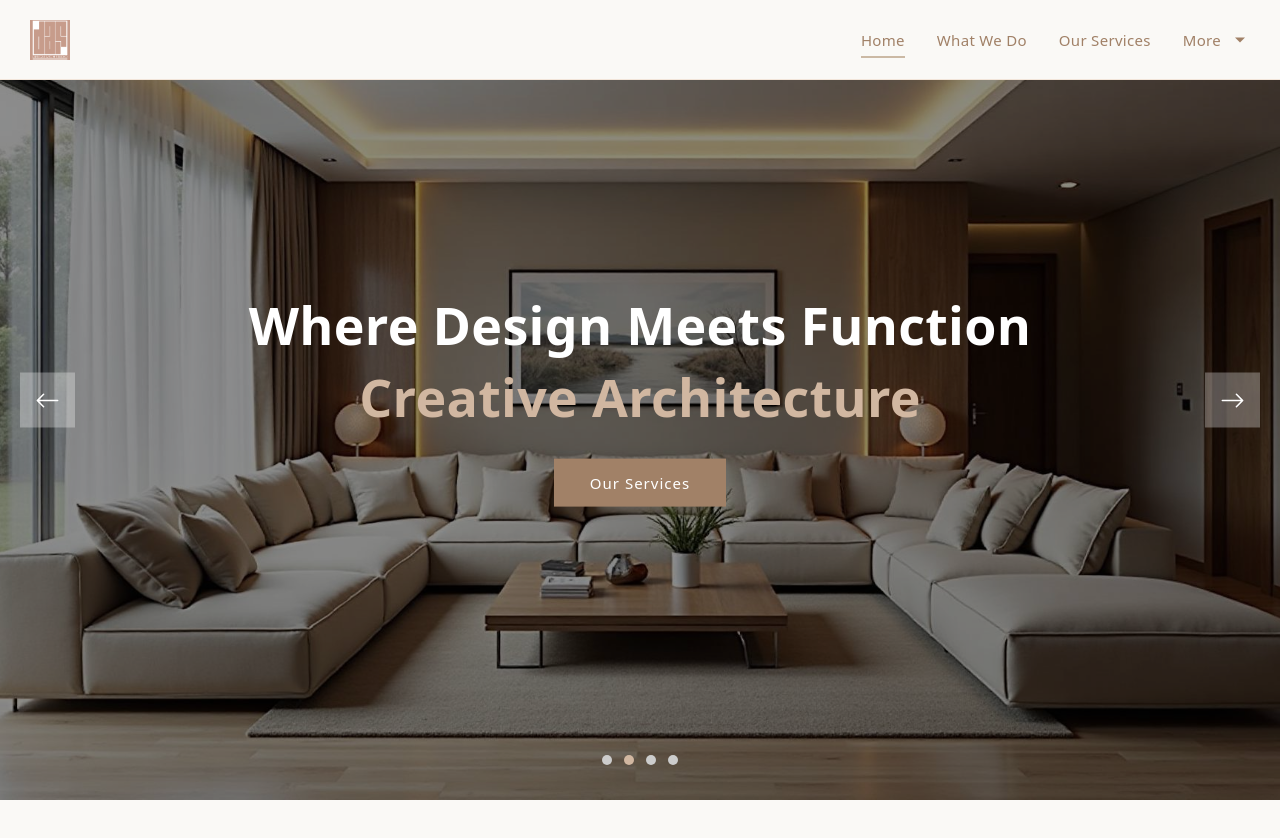
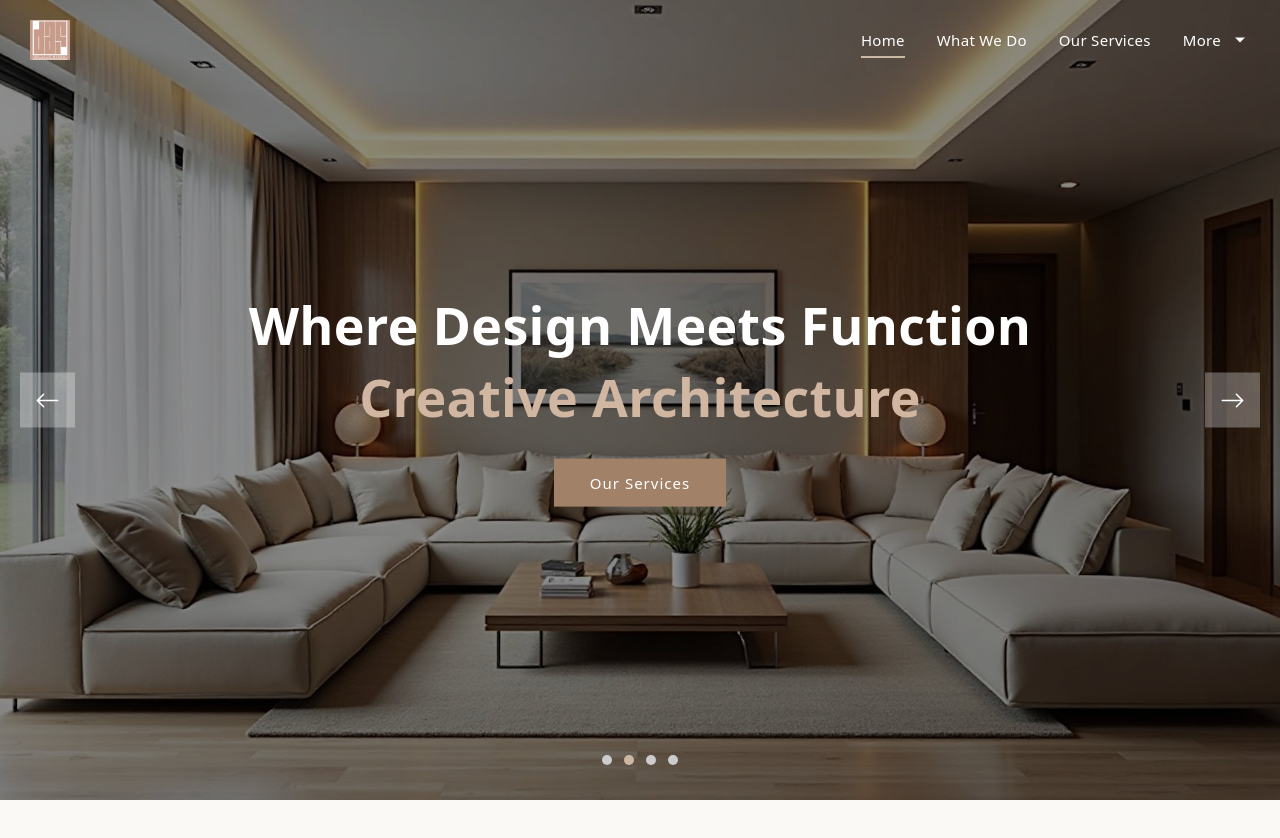
Before and after one commit to Byagari-Sai-Kumar/das-design-arch-studio, a React (Vite) app: page / in a window 1280 px wide. Shown: the top 838 px of the page. Built offline with nearby package versions, Linux system fonts and the light colour scheme.

Commit message:
commit changed the home page to transparency

```diff
--- a/index.html
+++ b/index.html
@@ -3,6 +3,10 @@
   <head>
     <meta charset="UTF-8" />
     <meta name="viewport" content="width=device-width, initial-scale=1.0" />
+    <!-- Preconnect to Google Maps for faster map load on Contact Us -->
+    <link rel="preconnect" href="https://www.google.com" crossorigin />
+    <link rel="preconnect" href="https://maps.googleapis.com" crossorigin />
+    <link rel="preconnect" href="https://maps.gstatic.com" crossorigin />
     <link
       href="https://fonts.googleapis.com/css2?family=Montserrat:wght@300;400;500;600;700&display=swap"
       rel="stylesheet"/>
--- a/src/components/contactUs/contactUs.jsx
+++ b/src/components/contactUs/contactUs.jsx
@@ -134,7 +134,7 @@ const ContactUs = () => {
               <iframe
                 title="location-map"
                 src="https://www.google.com/maps/embed?pb=!1m18!1m12!1m3!1d3807.206771141159!2d78.48233727430716!3d17.401861883487737!2m3!1f0!2f0!3f0!3m2!1i1024!2i768!4f13.1!3m3!1m2!1s0x3bcb99dd1c6e6b75%3A0x3e58fea98ec4ffc7!2sKala%20Kunj%20Saree%20Vatika%20Himayatnagar!5e0!3m2!1sen!2sin!4v1769856967493"
-                loading="lazy"
+                loading="eager"
                 referrerPolicy="no-referrer-when-downgrade"
                 style={{ border: 0, width: "100%", height: "240px" }}
               />
--- a/src/components/navigationBar/navbar.css
+++ b/src/components/navigationBar/navbar.css
@@ -5,7 +5,8 @@
   width: 100%;
   height: var(--navbar-height);
 
-  background: var(--color-bg-main);
+  /* Default: visible white bar (overridden to transparent only on home) */
+  background: #ffffff;
   color: var(--color-primary);
 
   display: flex;
@@ -15,7 +16,71 @@
   padding: 0 30px;
   z-index: 1000;
 
-  border-bottom: 1px solid var(--color-soft);
+  border-bottom: 1px solid rgba(58, 47, 40, 0.12);
+  box-shadow: 0 1px 12px rgba(0, 0, 0, 0.06);
+
+  transition: background 0.25s ease, border-color 0.25s ease, box-shadow 0.25s ease;
+}
+
+/* Solid white navbar on all pages except home – clearly visible bar */
+.navbar.navbar--solid {
+  background: #ffffff !important;
+  border-bottom: 1px solid rgba(58, 47, 40, 0.12);
+  box-shadow: 0 1px 12px rgba(0, 0, 0, 0.06);
+}
+
+.navbar.navbar--solid .nav-links a,
+.navbar.navbar--solid .more > span {
+  color: var(--color-primary);
+}
+
+.navbar.navbar--solid .io-menu,
+.navbar.navbar--solid .hamburger {
+  color: var(--color-primary);
+}
+
+/* Transparent navbar only on home page (path exactly "/") */
+.navbar.navbar--transparent {
+  background: transparent;
+  border-bottom-color: transparent;
+  box-shadow: none;
+  color: #fff;
+}
+
+.navbar.navbar--transparent .nav-links a,
+.navbar.navbar--transparent .more > span {
+  color: #fff;
+}
+
+.navbar.navbar--transparent .nav-links a:hover,
+.navbar.navbar--transparent .more > span:hover {
+  color: rgba(255, 255, 255, 0.85);
+}
+
+.navbar.navbar--transparent .nav-links a.active {
+  border-bottom-color: var(--color-accent);
+}
+
+.navbar.navbar--transparent .io-menu {
+  color: #fff;
+}
+
+.navbar.navbar--transparent .hamburger {
+  color: #fff;
+}
+
+/* Dropdown on home: same as other pages – solid background, dark text (readable) */
+.navbar.navbar--transparent .dropdown {
+  background: #ffffff;
+  box-shadow: 0 12px 35px rgba(0, 0, 0, 0.15);
+}
+
+.navbar.navbar--transparent .dropdown li a {
+  color: var(--color-primary);
+}
+
+.navbar.navbar--transparent .dropdown li:hover {
+  background: var(--color-soft);
 }
 
 /* ---------------- LOGO ---------------- */
@@ -106,12 +171,13 @@
   position: absolute;
   top: 50px;
   right: 0;
+  margin-right: 16px; /* keep away from viewport edge / scrollbar */
 
   background: var(--color-bg-alt);
-  min-width: 210px;
+  min-width: 220px;
+  padding: 8px 0 10px 0;
 
   border-radius: 8px;
-  padding: 6px 0;
 
   box-shadow: 0 12px 35px rgba(0, 0, 0, 0.12);
 
@@ -120,7 +186,7 @@
 }
 
 .dropdown li {
-  padding: 12px 22px;
+  padding: 12px 24px;
   list-style: none;
 }
 
--- a/src/components/navigationBar/navbar.jsx
+++ b/src/components/navigationBar/navbar.jsx
@@ -1,5 +1,5 @@
-import { NavLink } from "react-router-dom";
-import { useState } from "react";
+import { NavLink, useLocation } from "react-router-dom";
+import { useState, useEffect } from "react";
 import dasDesignLogo from '../../assets/navbar/logo/dasDesignLogo.jpeg'
 import { IoMdArrowDropdown } from "react-icons/io";
 import { IoMenu } from "react-icons/io5";
@@ -8,6 +8,26 @@ import './navbar.css'
 const Navbar = () => {
     const [mobileOpen, setMobileOpen] = useState(false);
     const [desktopOpen, setDesktopOpen] = useState(false);
+    const [scrolledPastHero, setScrolledPastHero] = useState(false);
+    const location = useLocation();
+    const pathname = location.pathname.replace(/\/$/, "") || "/";
+    const isHomePage = pathname === "/";
+
+    // On home page: transparent only while hero is in view (100vh), solid after hero is fully scrolled past
+    useEffect(() => {
+        if (!isHomePage) return;
+        const heroHeight = () => window.innerHeight; // hero section is 100vh
+        const checkScroll = () => setScrolledPastHero(window.scrollY >= heroHeight());
+        checkScroll();
+        window.addEventListener("scroll", checkScroll, { passive: true });
+        window.addEventListener("resize", checkScroll);
+        return () => {
+            window.removeEventListener("scroll", checkScroll);
+            window.removeEventListener("resize", checkScroll);
+        };
+    }, [isHomePage]);
+
+    const showTransparent = isHomePage && !scrolledPastHero;
 
     const closeAll = () => {
         setMobileOpen(false);
@@ -15,7 +35,7 @@ const Navbar = () => {
     }
 
     return(
-        <nav className="navbar">
+        <nav className={`navbar ${showTransparent ? "navbar--transparent" : "navbar--solid"}`}>
             <div className="logo">
                 <NavLink to="/" onClick={closeAll}>
                     <img src={dasDesignLogo} className="logo-image"/>
--- a/src/components/navigationBar/scrollToSection.jsx
+++ b/src/components/navigationBar/scrollToSection.jsx
@@ -14,6 +14,14 @@ const ScrollToSection = () => {
     const location = useLocation();
 
     useEffect(() => {
+        // When coming from Contact Us link: go to home and scroll to contact section (so user can scroll up)
+        const scrollToId = location.state?.scrollTo;
+        if (scrollToId) {
+            const el = document.getElementById(scrollToId);
+            if (el) el.scrollIntoView({ behavior: "smooth" });
+            return;
+        }
+
         const path = location.pathname.replace("/","");
 
         if(!path){
```
